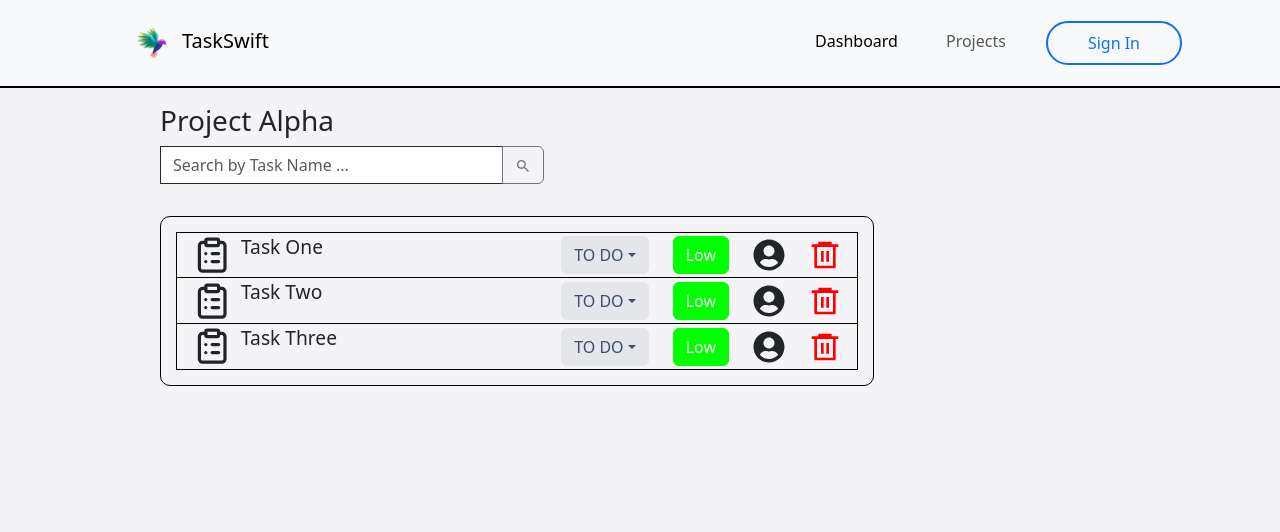
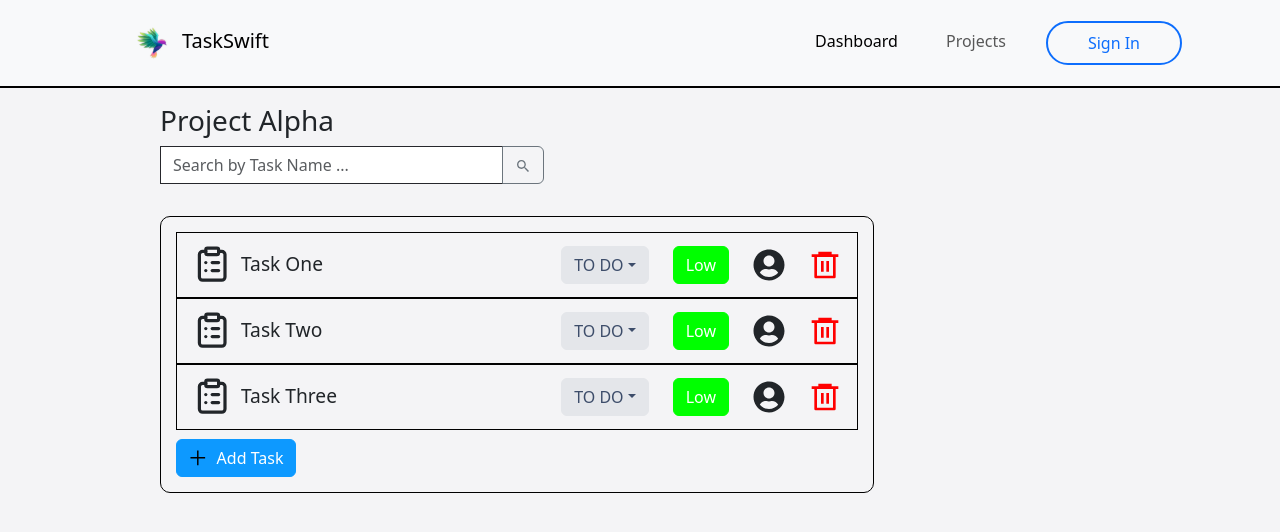
Before and after one commit to jonathanWongLS/TaskSwift, a React (Vite) app in the folder task-swift/: page /tasks in a window 1280 px wide. Shown: the top 532 px of the page. Built offline with nearby package versions, Linux system fonts and the light colour scheme.

Commit message:
Added "Add Task" button and enclose TaskCards in new container for extra styling

```diff
--- a/task-swift/src/components/TaskList/TaskList.css
+++ b/task-swift/src/components/TaskList/TaskList.css
@@ -1,11 +1,7 @@
 /* TaskCard component styles  */
 .taskcard-container {
-    padding: 0 1rem;
+    padding: .8rem 1rem;
     border: 1px solid black;
-}
-
-.taskcard-container:not(:last-child) {
-    border-bottom: none;
 }
 
 .dropdown-item:hover {
@@ -89,6 +85,12 @@
     align-items: center;
 }
 
+.taskcard-left > p {
+    margin-top: 0 !important;
+    margin-bottom: 0 !important;
+
+}
+
 .taskcard-left {
     gap: .6rem;
     font-size: larger;
@@ -99,6 +101,23 @@
     margin-left: auto;
 }
 
+.add-task-btn {
+    background-color: #0D99FF !important;
+    border-color: #0D99FF !important;
+    font-weight: 500 !important;
+
+    display: flex !important;
+    flex-direction: row;
+    align-items: center;
+    gap: 10px;
+
+    margin-top: .6rem;
+}
+
+.add-task-btn > p {
+    margin-bottom: 0;
+}
+
 /* TaskList component styles  */
 .tasklist-container {
     border-radius: 10px;
--- a/task-swift/src/components/TaskList/TaskList.jsx
+++ b/task-swift/src/components/TaskList/TaskList.jsx
@@ -1,10 +1,12 @@
 import { useState } from "react";
 
 import Dropdown from "react-bootstrap/Dropdown";
+import Button from "react-bootstrap/Button";
 
 import { LuClipboardList } from "react-icons/lu";
 import { FaUserCircle } from "react-icons/fa";
 import { RiDeleteBin6Line } from "react-icons/ri";
+import { GrAdd } from "react-icons/gr";
 
 import "./TaskList.css";
 
@@ -95,9 +97,17 @@ const TaskCard = ({ taskTitle }) => {
 const TaskList = () => {
   return (
     <div className="tasklist-container">
-        <TaskCard taskTitle="Task One" />
-        <TaskCard taskTitle="Task Two" />
-        <TaskCard taskTitle="Task Three" />
+        <div className="tasklist-cards">
+            <TaskCard taskTitle="Task One" />
+            <TaskCard taskTitle="Task Two" />
+            <TaskCard taskTitle="Task Three" />
+        </div>
+        <>
+            <Button className="add-task-btn">
+                <GrAdd fontSize="1.1em" />
+                <p>Add Task</p>
+            </Button>
+        </>
     </div>
   );
 };
```
